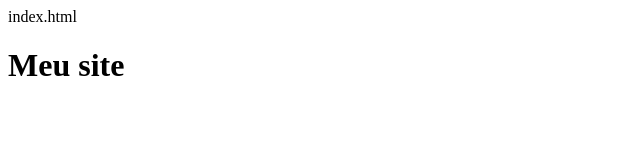
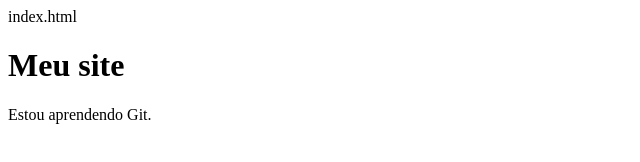
Before and after one commit to emerson-heytor/lab-git, a plain HTML site: page index.html in a window 1280 px wide. Shown: the whole page, without its empty margins (0-640 px from the left). Drawn offline with Linux system fonts and the light colour scheme.

Commit message:
Adiciona parágrafo de apresentação

```diff
--- a/index.html
+++ b/index.html
@@ -4,5 +4,6 @@ index.html
 <head><meta charset="UTF-8"><title>Lab Git</title></head>
 <body>
 <h1>Meu site</h1>
+<p>Estou aprendendo Git.</p>
 </body>
 </html>
```
